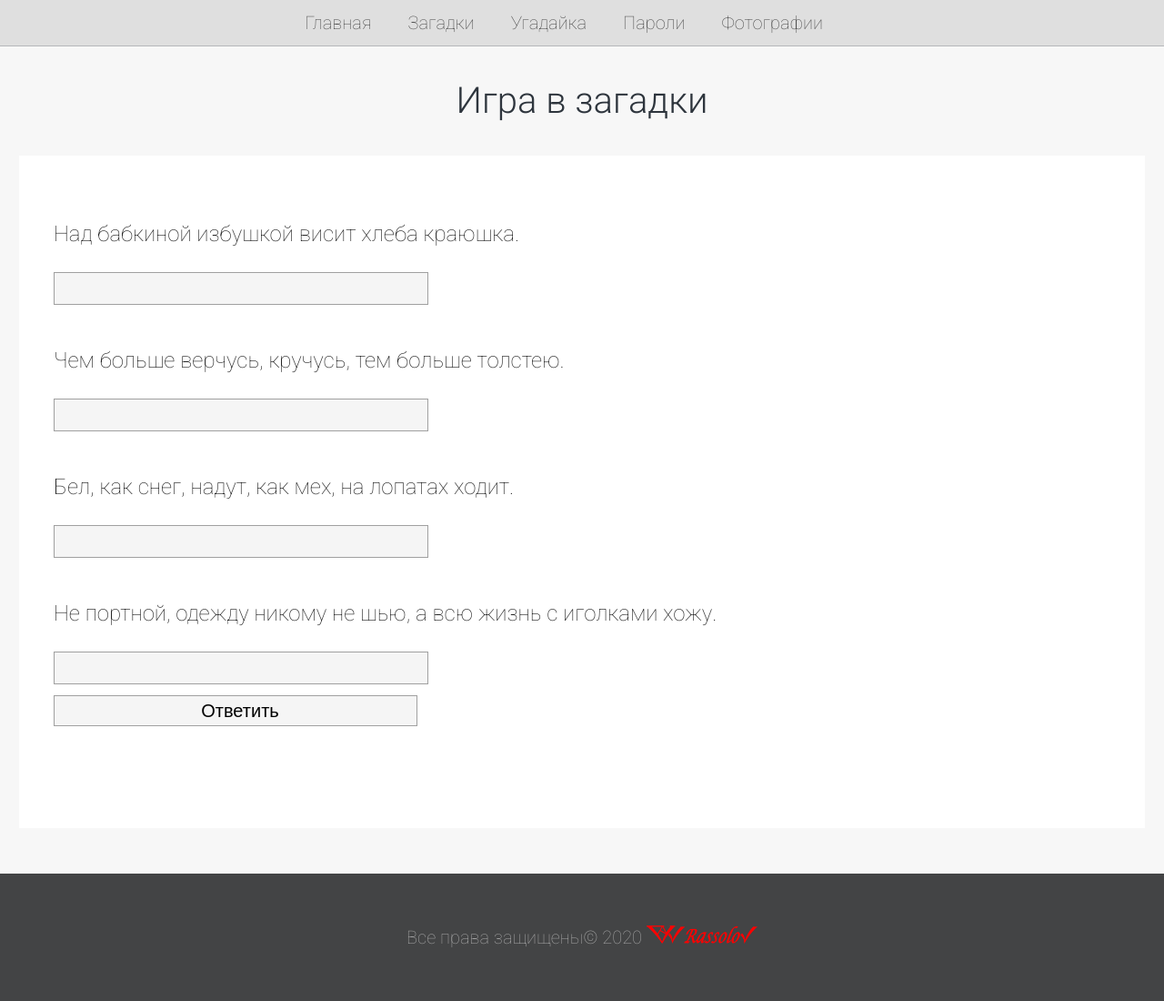
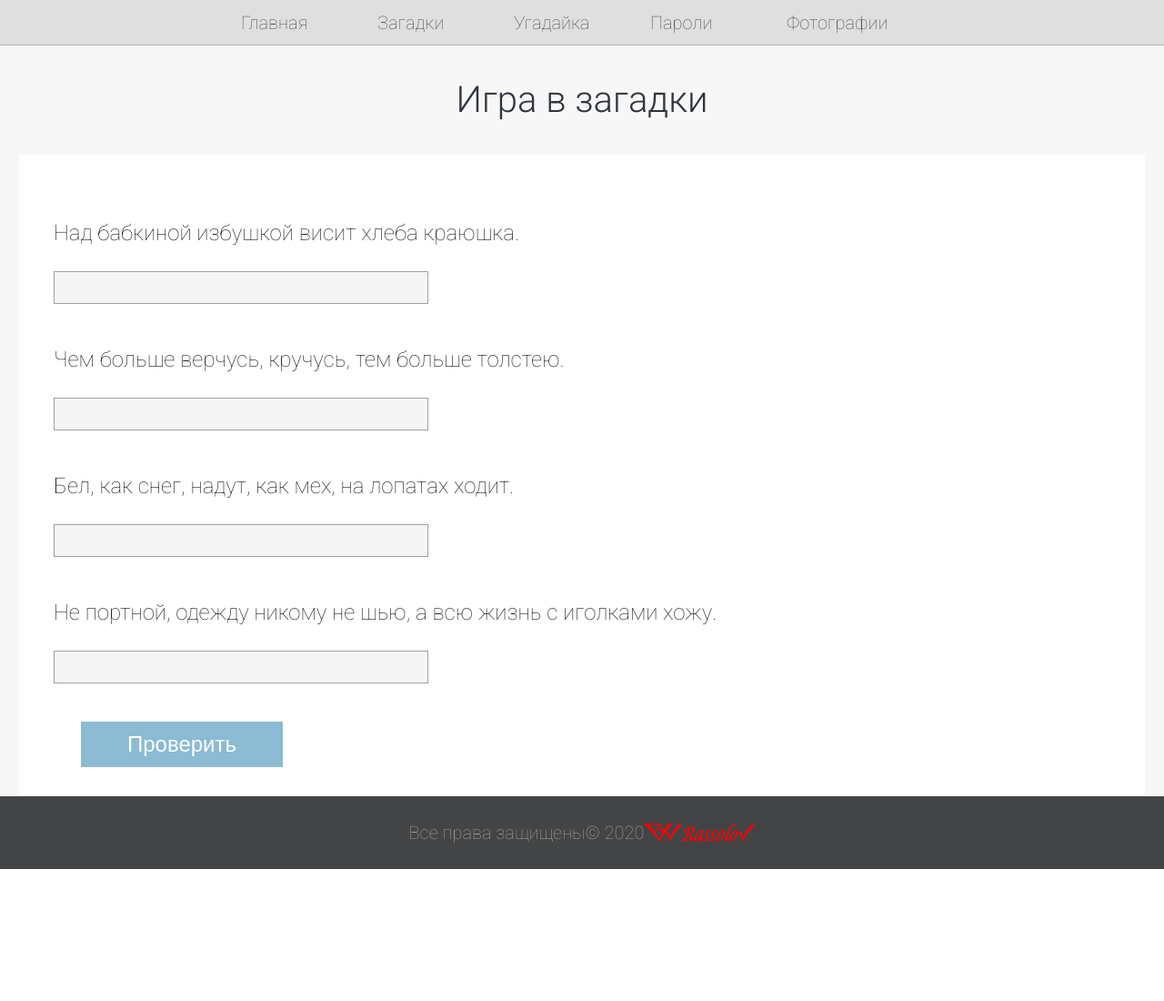
Before and after one commit to rasvv/MySite, a PHP site: page /puzzle.php in a window 1280 px wide. Shown: the whole page at 91% size. After the commit the page ends 955 px from the top, so only its background shows below. Run offline with PHP 8.4, Linux system fonts and the light colour scheme.

Commit message:
Начинаю переходить с flex на grid

```diff
--- a/css/style.css
+++ b/css/style.css
@@ -8,11 +8,10 @@
 body {
     background-color: #f7f7f7;
     font-family: 'Roboto', sans-serif;
-    height: 100%;
-}
-
-button:hover{
-    transform: scale(1.2);
+    min-height: 100vh;
+    max-width: 100vh-20px;
+    display: grid;
+    grid-template-rows: 50px 1fr 80px;
 }
 
 a:hover{
@@ -23,11 +22,8 @@ header {
     display: flex;
     border-bottom: 1px solid #b5b7ba;
     background-color: #dfdfdf;
-    margin: 0 auto;
-    height: 50px;
     align-items: center;
     justify-content: center;
-
 }
 
 header .selected {
@@ -35,14 +31,15 @@ header .selected {
 }
 
 header a {
+    display: flex;
     color: #4d4d4d;
     font-size: 20px;
     font-weight: 100;
-    text-align: left;
+    text-align: center;
     text-decoration: none;
-    display: inline-block;
-    padding-right: 40px;
+    width: 150px;
 }
+
 
 main {
     /* margin: 0 auto; */
@@ -59,6 +56,19 @@ main {
 
 main img {
     max-width: 385px;
+}
+
+.photo img{
+    max-height: 265px;
+    border: 1px solid red;
+}
+
+.photos{
+    display: grid;
+    grid-template-columns: repeat(auto-fit, 385px);
+    justify-content: space-between;
+    grid-gap: 30px;
+    padding: 30px;
 }
 
 .fullphoto{
@@ -143,7 +153,7 @@ h5 {
     margin: 0 auto 0 auto;
     padding-top: 37px;
     padding-left: 38px;
-    padding-bottom: 100px;
+    padding-bottom: 32px;
 }
 
 #box2 {
@@ -187,23 +197,34 @@ input {
     padding:11px 51px;
 }
 
+
+#button {
+    display: block;
+    float: left;
+    background-color:  #8cbbd3;
+    color:  #ffffff;
+    font-size: 24px;
+    font-weight: 300;
+    text-align: center;
+    text-decoration: none;
+    margin: 30px 0 0 30px;
+    padding:11px 51px;
+    border: none;
+}
+
 #btnAnswers{
     display: none;
 }
 
 footer { /* # == id */
     background-color: #434445;
-    width: 100%;
-    float: left;
-    height: 140px;
     text-align: center;
     color: #a4a4a4;
     font-size: 20px;
     font-weight: 100;
-    line-height: 140px;
-    bottom: 0;
-    margin-top: 50px;
-    flex: 0 0 auto;
+    display: flex;
+    align-items: center;
+    justify-content: center;
 }
 
 footer a {
--- a/head.php
+++ b/head.php
@@ -1,6 +1,7 @@
 <head>
     <meta charset="utf-8" />
     <title>Личный сайт студента GeekBrains</title>
+    <link rel="shortcut icon" href="img/Icon.png" type="image/png">
     <link rel="stylesheet" href="css/reset.css">
     <link rel="stylesheet" href="css/style.css">
 </head>
--- a/hockey.php
+++ b/hockey.php
@@ -10,7 +10,7 @@
 	<?php
 	    include "menu.php"
     ?>
-
+	<section>
         <h1>Хоккей</h1>
         <main>
 
@@ -18,6 +18,7 @@
             <img src="img/hockey2.jpg" alt="Photo">
             <img src="img/hockey3.jpg" alt="Photo">
         </main>
+    </section>
     <?php
 	    include "footer.php"
 	?>
--- a/index.php
+++ b/index.php
@@ -8,7 +8,7 @@
 	<?php
 		include "menu.php"
 	?>
-
+	<section>
 
 		<h1>Личный сайт студента GeekBrains</h1>
 
@@ -32,7 +32,7 @@
 				</p>
 			</div>
 		</main>
-
+	</section>
 	<?php
 		include "footer.php"
 	?>
--- a/password.php
+++ b/password.php
@@ -38,7 +38,7 @@
 	<?php
 		include "menu.php"
 	?>
-
+	<section>
         <h1>Генератор паролей</h1>
 
         <main>
@@ -51,7 +51,7 @@
                 <a href="#" onClick="generate();" id="button">Начать</a>
             </div>
         </main>
-
+    </section>
 	<?php
 		include "footer.php"
 	?>
--- a/puzzle.php
+++ b/puzzle.php
@@ -8,7 +8,7 @@
 	<?php
 		include "menu.php"
 	?>
-
+	<section>
 		<h1>Игра в загадки</h1>
 
 		<main>
@@ -55,13 +55,15 @@
 					<input type="text" name="userAnswer4">
 
 					<br>
-				<input type="submit" value="Ответить" name="">
+					<!-- <input type="submit" value="Ответить" name=""> -->
+					<button id="button">Проверить</button>
 					<br>
 					<input id="btnAnswers" type="submit" value="Показать ответы" name="">
+
 				</form>
 			</div>
 		</main>
-
+	</section>
 	<?php
 		include "footer.php"
 	?>
```
Also changed, not shown: guess.php (+5 -3 lines), photos.php (+18 -17 lines), img/Icon.png (added). Lines whose indentation alone changed are shown as unchanged.
